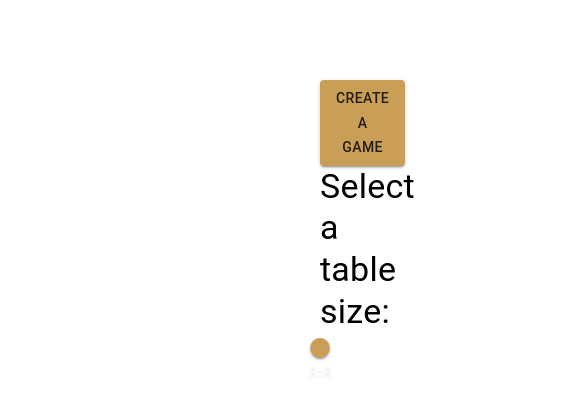
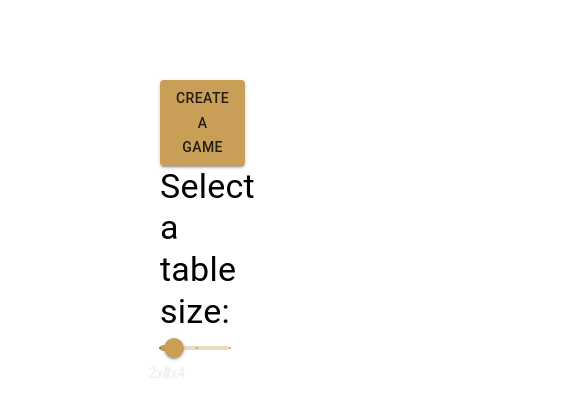
Before and after one commit to cenarturkmen/memory-game, a React (Create React App) app: page / in a window 390 px wide. Shown: the top 416 px of the page, 585 px wide, since content can reach past the window. Built offline with nearby package versions, Linux system fonts and the light colour scheme.

Commit message:
refactor(layout): move to components folder, responsive size add

```diff
--- a/src/App.tsx
+++ b/src/App.tsx
@@ -3,7 +3,7 @@ import ThemeProvider from "@mui/material/styles/ThemeProvider";
 
 import "./App.scss";
 import { theme } from "./utils/theme";
-import { Layout } from "./utils/Layout";
+import { Layout } from "./components/Layout/Layout";
 import { Home } from "./pages/Home";
 
 function App() {
--- /dev/null
+++ b/src/components/Layout/Layout.scss
@@ -0,0 +1,9 @@
+.layout {
+    padding: 5rem 25rem;
+}
+
+@media screen and (max-width: 1440px) {
+    .layout {
+        padding: 5rem 10rem;
+    }
+}
--- /dev/null
+++ b/src/components/Layout/Layout.tsx
@@ -0,0 +1,10 @@
+import React from "react";
+import './Layout.scss';
+
+interface LayoutProps {
+  children?: JSX.Element | JSX.Element[];
+}
+
+export const Layout: React.FC<LayoutProps> = ({ children }) => {
+  return <div className="layout">{children}</div>;
+};
```
